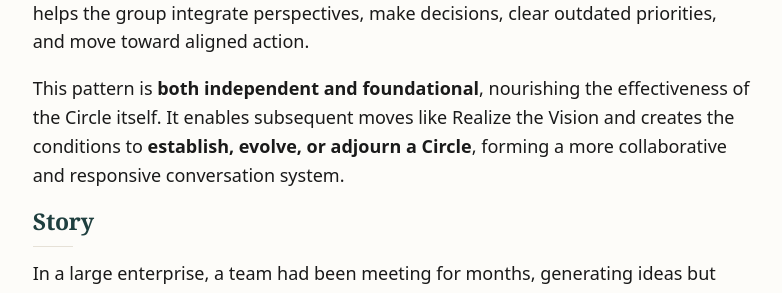
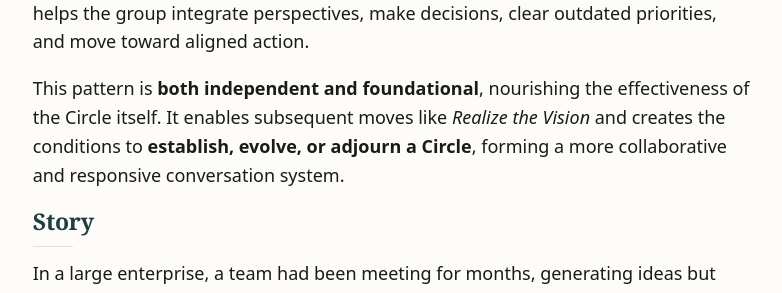
Before and after one commit to basil-family-lab/circle, a Jekyll site: the page built from balance.md, in a window 1280 px wide and 900 px high. Shown: the part 300-593 px from the top of the window, without its empty margins (247-1029 px from the left). Built offline with Jekyll 4.4.1, drawn with Linux system fonts in a browser that asks for light colours.

Commit message:
fix: typo

```diff
--- a/balance.md
+++ b/balance.md
@@ -14,7 +14,7 @@ css_id: balance
 
 Guide attention, surface perspectives, and manage tension so insight flows. Without this balance, drivers clash, organizers silo, collaborators disengage, and ideas fail to translate into action. By intentionally observing and shifting energy, a facilitator helps the group integrate perspectives, make decisions, clear outdated priorities, and move toward aligned action.
 
-This pattern is **both independent and foundational**, nourishing the effectiveness of the Circle itself. It enables subsequent moves like Realize the Vision and creates the conditions to **establish, evolve, or adjourn a Circle**, forming a more collaborative and responsive conversation system.
+This pattern is **both independent and foundational**, nourishing the effectiveness of the Circle itself. It enables subsequent moves like *Realize the Vision* and creates the conditions to **establish, evolve, or adjourn a Circle**, forming a more collaborative and responsive conversation system.
 
 ## Story
 
```
